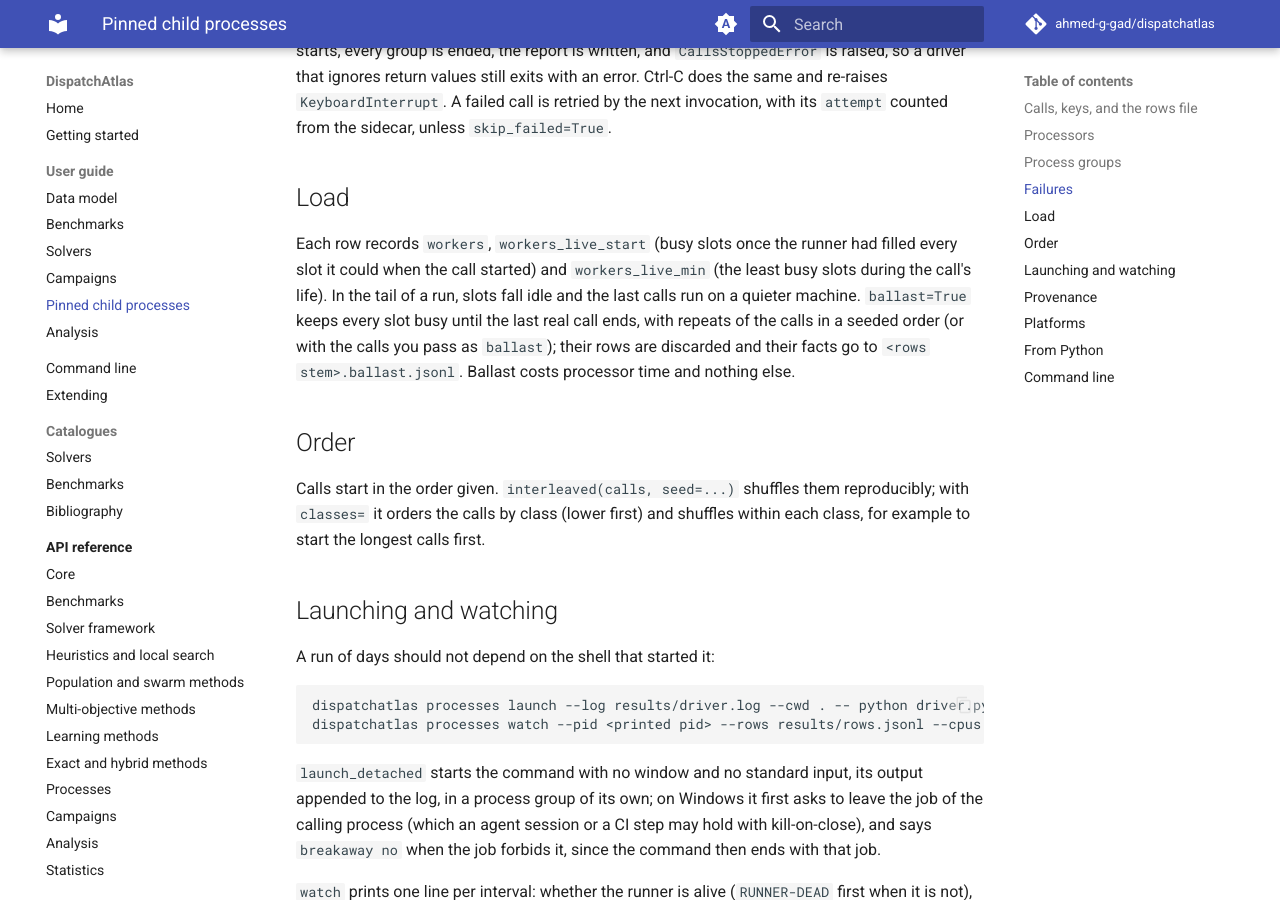
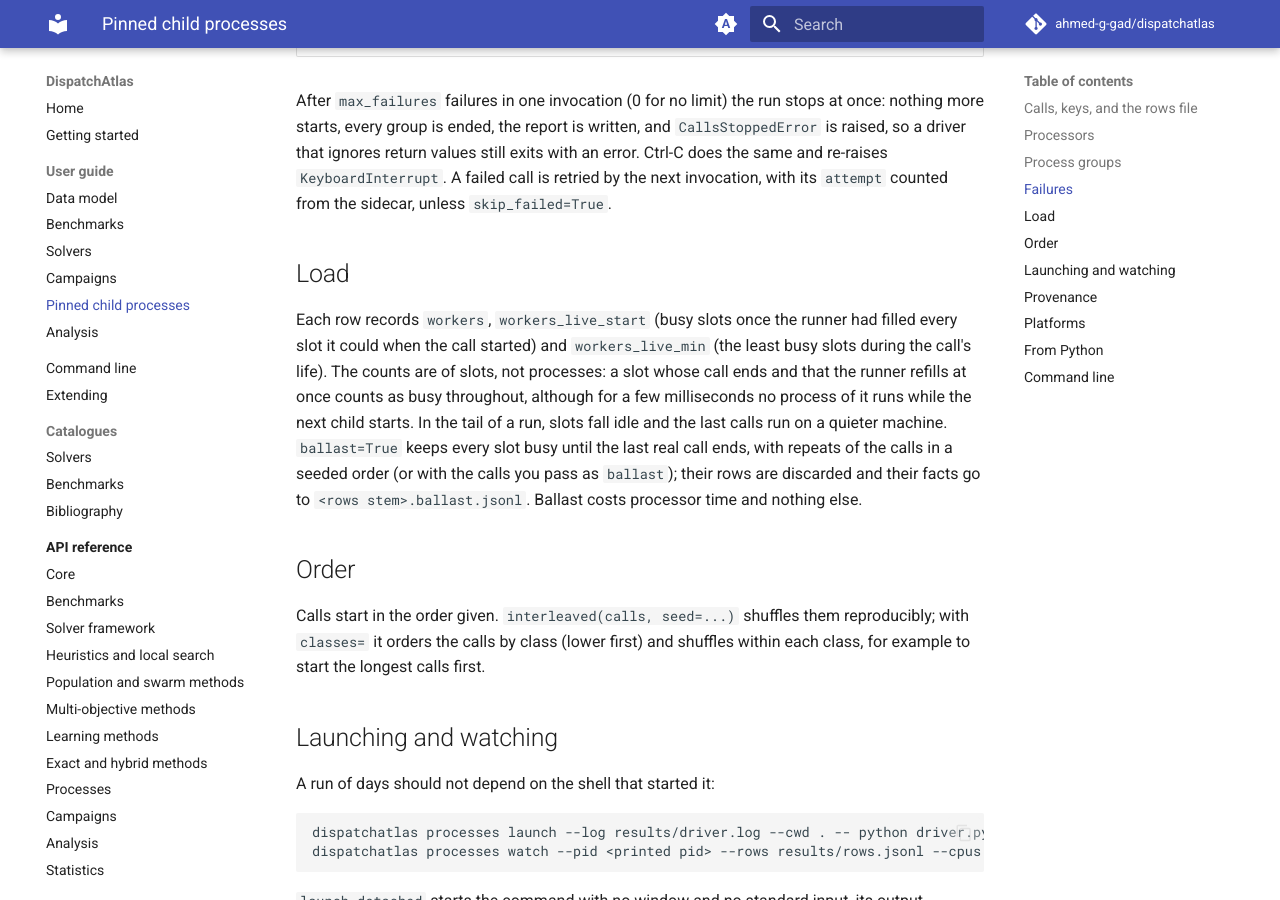
Before and after one commit to Ahmed-G-Gad/dispatchatlas, an MkDocs documentation site: the page built from docs/guide/processes.md, in a window 1280 px wide and 900 px high, scrolled down 3281 px. Built offline with MkDocs 1.6.1 and Material for MkDocs 9.7.7, drawn with Linux system fonts in a browser that asks for light colours; comment, search, counter and statistics services are not loaded; some of the changed text lies outside the part shown.

Commit message:
Forget a POSIX member before reaping it, and say what the load counts count
A slot's ProcessGroup kept every child it had ever held, so ending the group
later signalled process group ids that the system may since have reused.
The runner now forgets a child as soon as it has ended the child's group,
while the ended child is still unreaped and its id still reserved.

The guide now says that workers_live_start and workers_live_min count slots:
a slot refilled at once counts as busy across the few milliseconds in which
the next child starts. Its examples are formatted as ruff formats them.

```diff
--- a/docs/guide/processes.md
+++ b/docs/guide/processes.md
@@ -27,9 +27,13 @@ work is your function and the row is yours to define.
 from dispatchatlas.processes import Call, run_calls
 
 calls = [
-    Call(key=["sweep", size, seed], target="mystudy.measure:run_one",
-         arguments={"size": size, "seed": seed})
-    for size in (100, 200) for seed in range(10)
+    Call(
+        key=["sweep", size, seed],
+        target="mystudy.measure:run_one",
+        arguments={"size": size, "seed": seed},
+    )
+    for size in (100, 200)
+    for seed in range(10)
 ]
 report = run_calls(
     calls,
@@ -143,7 +147,10 @@ its `attempt` counted from the sidecar, unless `skip_failed=True`.
 
 Each row records `workers`, `workers_live_start` (busy slots once the runner
 had filled every slot it could when the call started) and `workers_live_min`
-(the least busy slots during the call's life). In the tail of a run, slots
+(the least busy slots during the call's life). The counts are of slots, not
+processes: a slot whose call ends and that the runner refills at once counts
+as busy throughout, although for a few milliseconds no process of it runs
+while the next child starts. In the tail of a run, slots
 fall idle and the last calls run on a quieter machine. `ballast=True` keeps
 every slot busy until the last real call ends, with repeats of the calls in
 a seeded order (or with the calls you pass as `ballast`); their rows are
```
Also changed, not shown: other parts of docs/guide/processes.md (+9 -5 lines), 1 other file.
